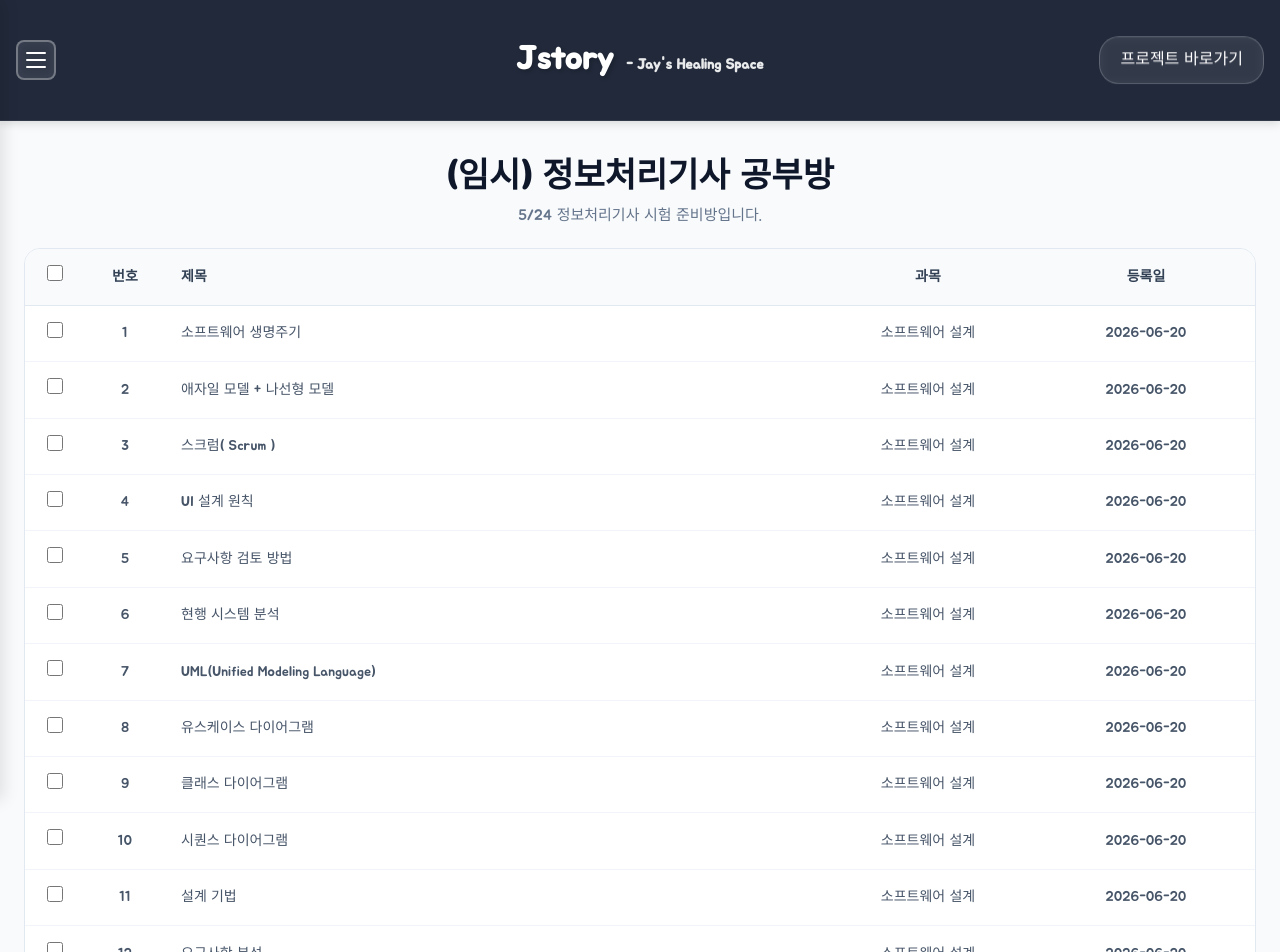
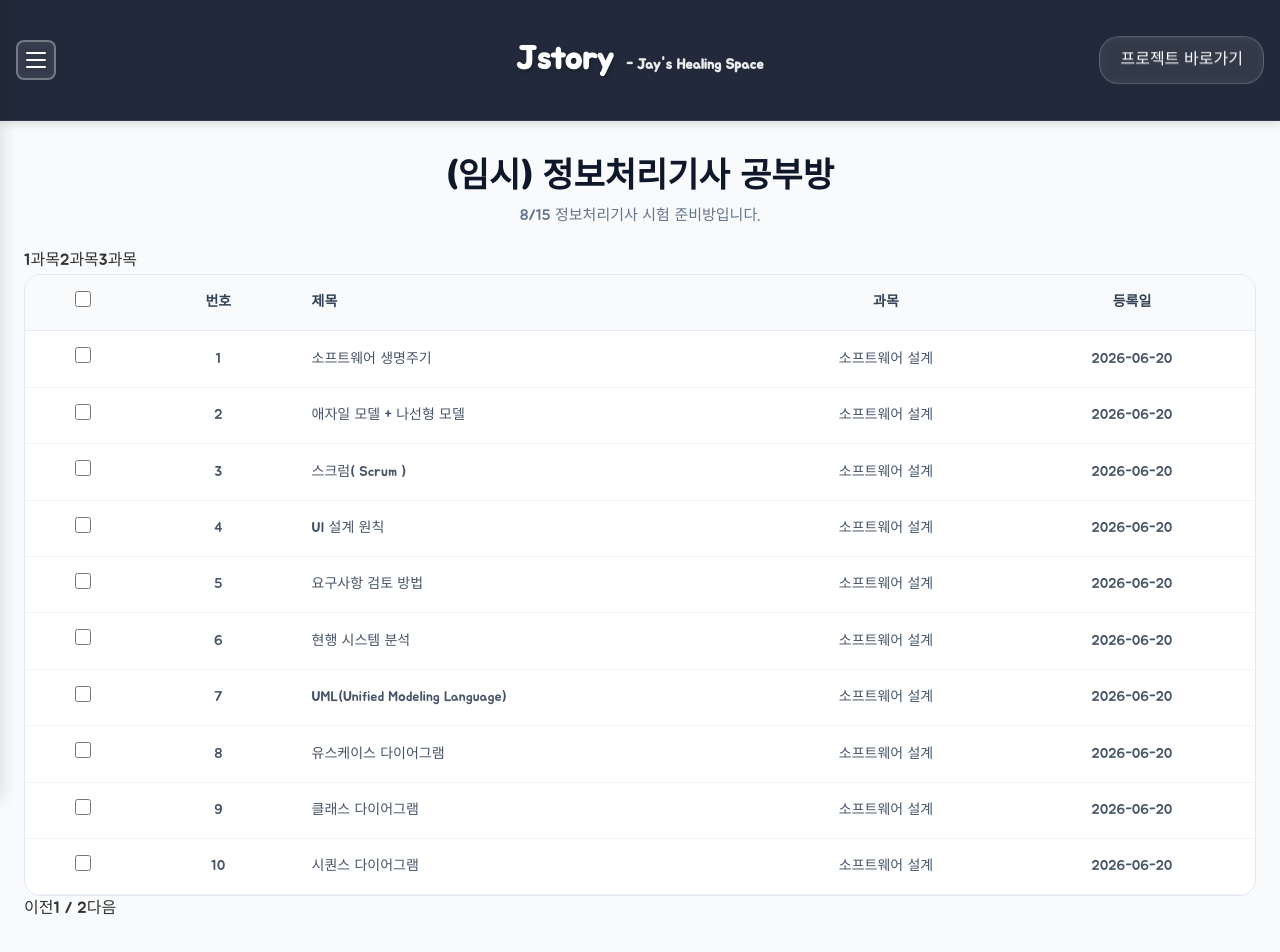
Before and after one commit to tuy112/jstory-next, a Next.js app: page /study-room in a window 1280 px wide. Shown: the top 952 px of the page. Built offline with nearby package versions, Linux system fonts and the light colour scheme.

Commit message:
fix : 공부방페이지) 페이지네이션 + 탭 추가

```diff
--- a/src/app/study-room/page.tsx
+++ b/src/app/study-room/page.tsx
@@ -1,14 +1,13 @@
 'use client';
 
-import { useState } from 'react';
-
+import { useState, useMemo } from 'react';
 import { studyBoardData, StudyBoardItem } from '../../lib/study';
-
 import DetailPageLayout from '../../components/layout/DetailPageLayout';
 import Board from '../../components/board/Board';
 import CommonModal from '../../components/common/Modal/Modal';
+import styles from './style.module.css';
 
-import styles from './style.module.css';
+const PAGE_SIZE = 10;
 
 export default function StudyPage() {
 
@@ -17,6 +16,39 @@ export default function StudyPage() {
 
     const [isOpen, setIsOpen] = useState(false);
 
+    // 탭 분리
+    const subjects = useMemo(() => {
+        return Array.from(
+            new Set(studyBoardData.map((item) => item.subject))
+        );
+    }, []);
+
+    const [activeSubject, setActiveSubject] =
+        useState(subjects[0]);
+
+    const filteredData = useMemo(() => {
+        return studyBoardData.filter(
+            (item) => item.subject === activeSubject
+        );
+    }, [activeSubject]);
+
+    // 페이지 처리
+    const [page, setPage] = useState(1);
+    const totalPages = Math.max(
+        Math.ceil(filteredData.length / PAGE_SIZE), 1
+    );
+    const pagedData = filteredData.slice(
+        (page - 1) * PAGE_SIZE,
+        page * PAGE_SIZE
+    );
+
+    // 탭 클릭 이벤트
+    const handleTabClick = (subject: string) => {
+        setActiveSubject(subject);
+        setPage(1);
+    };
+
+    // 행 클릭 이벤트
     const handleRowClick = (
         item: StudyBoardItem
     ) => {
@@ -34,14 +66,29 @@ export default function StudyPage() {
         <>
             <DetailPageLayout
                 title="(임시) 정보처리기사 공부방"
-                description="5/24 정보처리기사 시험 준비방입니다."
+                description="8/15 정보처리기사 시험 준비방입니다."
             >
+                {/* 탭 분리 */}
+                <div className={styles.tabs}>
+                    {subjects.map((subject, index) => (
+                        <button
+                            key={subject}
+                            className={`${styles.tabButton} ${
+                                activeSubject === subject ? styles.tabButtonActive : ''
+                            }`}
+                            onClick={() => handleTabClick(subject)}
+                        >
+                            {`${index + 1}과목`}
+                        </button>
+                    ))}
+                </div>
+
                 <Board
                     columns={[
                         {
                             key: 'title',
                             label: '제목',
-                            width: '60%',
+                            width: '38%',
                         },
                         {
                             key: 'subject',
@@ -56,7 +103,7 @@ export default function StudyPage() {
                             align: 'center',
                         },
                     ]}
-                    data={studyBoardData.map((item) => ({
+                    data={pagedData.map((item) => ({
                         ...item,
                         createdAt: formatDate(item.createdAt),
                     }))}
@@ -66,6 +113,29 @@ export default function StudyPage() {
                         )
                     }
                 />
+
+                {/* 페이지네이션 */}
+                <div className={styles.pagination}>
+                    <button
+                        className={styles.pageButton}
+                        onClick={() => setPage((p) => Math.max(p - 1, 1))}
+                        disabled={page === 1}
+                    >
+                        이전
+                    </button>
+
+                    <span className={styles.pageInfo}>
+                        {page} / {totalPages}
+                    </span>
+
+                    <button
+                        className={styles.pageButton}
+                        onClick={() => setPage((p) => Math.min(p + 1, totalPages))}
+                        disabled={page === totalPages}
+                    >
+                        다음
+                    </button>
+                </div>
             </DetailPageLayout>
 
             <CommonModal
```
